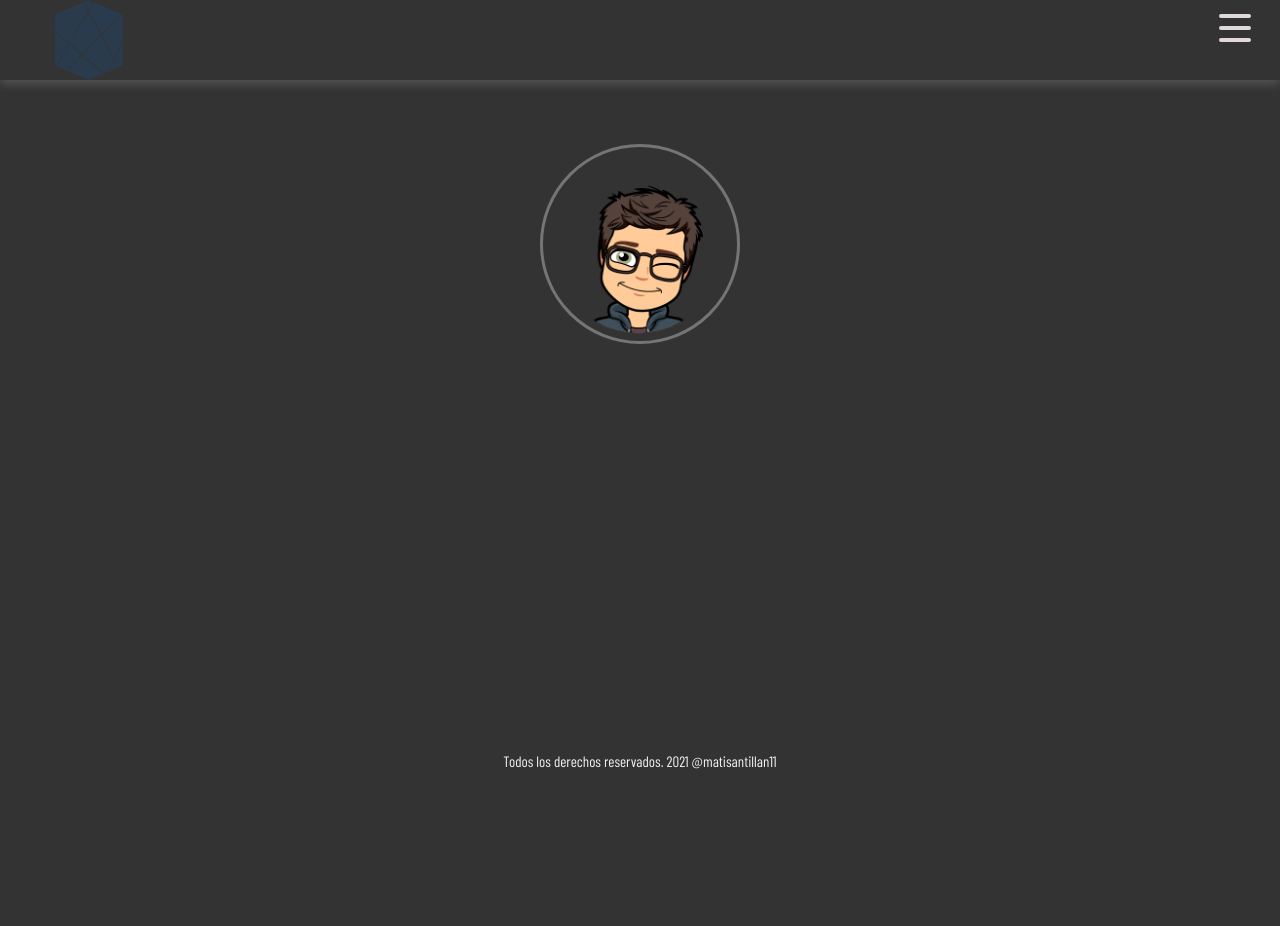
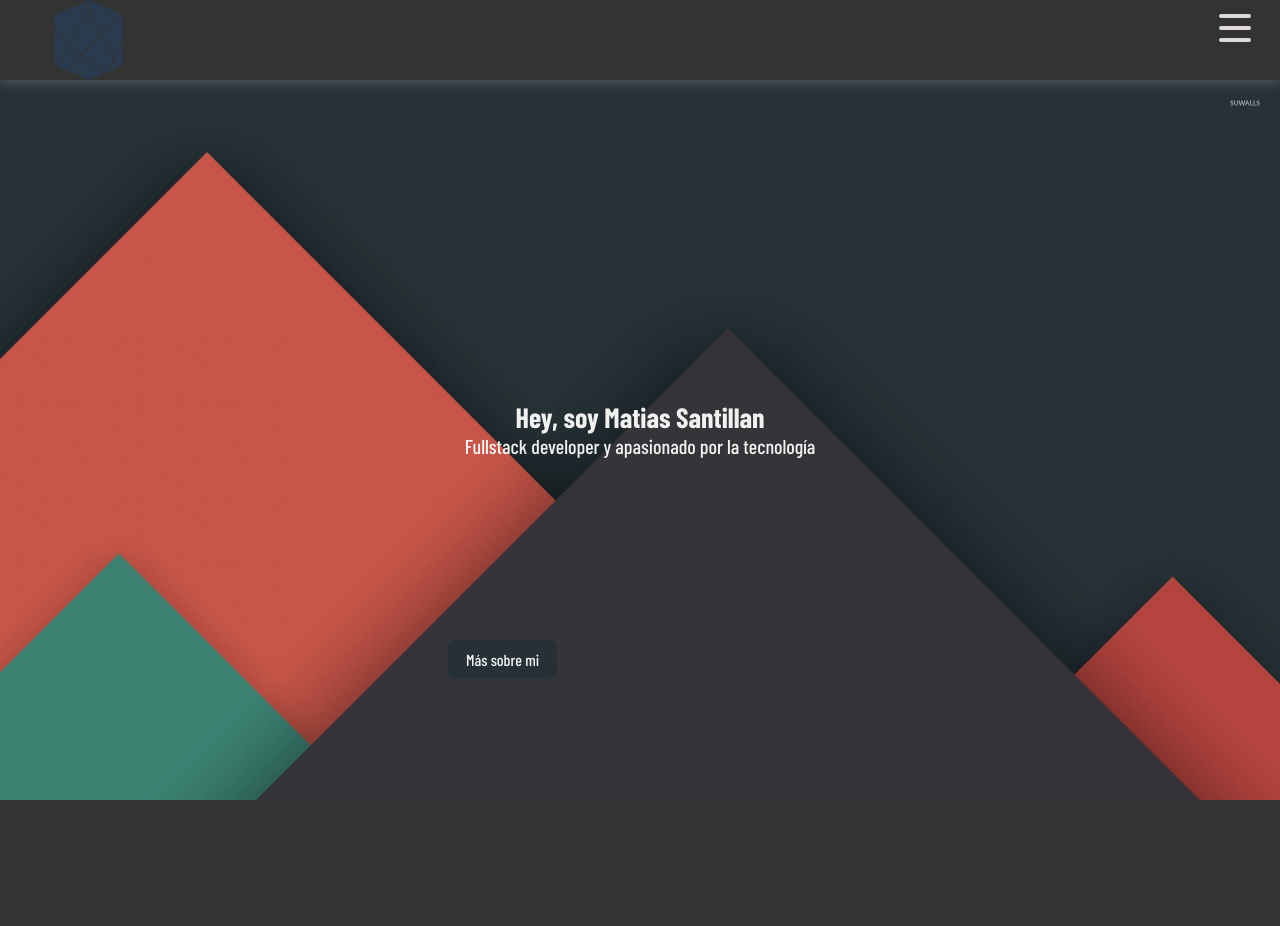
Before and after one commit to Matisantillan11/Portfolio, a React (Create React App) app: page / in a window 1280 px wide. Shown: the top 926 px of the page. Before the commit the page ends 800 px from the top, so only its background shows below. Built offline with nearby package versions, Linux system fonts and the light colour scheme; a web font is replaced by a local one.

Commit message:
working on about section

```diff
--- a/src/assets/styles/components/Footer.css
+++ b/src/assets/styles/components/Footer.css
@@ -1,13 +1,11 @@
 .footer_container {
-  position: absolute;
   bottom: 0;
   width: 100vw;
-  height: 2vh;
-  margin: 5% auto;
+  min-height: 2vh;
+  margin: 2.5% 0;
 }
 
 .footer_container .footer_text {
   font-size: 15px;
-  margin: 2.5% 0;
   text-align: center;
 }
--- a/src/assets/styles/containers/HomePage.css
+++ b/src/assets/styles/containers/HomePage.css
@@ -1,20 +1,50 @@
-.main_container {
-  margin-top: 2%;
-  height: 80vh;
-  display: flex;
-}
-.MyDescription_container {
-  width: 100%;
-  display: flex;
-  align-items: center;
+.home_page {
   margin-top: 10vh;
-  padding: 5% 0;
+  min-height: 80vh;
+  height: auto;
 }
 
-.MyDescription_container-image {
-  width: 200px;
-  height: 200px;
-  border: 3px solid #f1f1f159;
-  border-radius: 50%;
-  margin: auto;
+#hero {
+  width: 100%;
+  height: 90vh;
+  padding-top: 25%;
+  background: url("../../images/hero.jpg");
+  background-repeat: no-repeat;
+  background-size: cover;
 }
+
+.hero__text-container {
+  width: 100%;
+  text-align: center;
+  margin-bottom: 15%;
+}
+.hero__text-container .slogan {
+  font-size: 28px;
+  font-weight: bold;
+}
+
+.hero__text-container p {
+  font-size: 20px;
+  font-weight: 500;
+}
+
+.hero_toaction {
+  color: #f1f1f1;
+  font-weight: 500;
+  border: 2px solid #263137;
+  padding: 8px 16px;
+  margin: 15% 35%;
+  text-decoration: none;
+  border-radius: 8px;
+  background-color: #263137;
+}
+
+#about {
+  padding: 5%;
+}
+
+#about h2,
+#about p {
+  margin-top: 5%;
+  margin-left: 2%;
+}
--- a/src/containers/HomePage.jsx
+++ b/src/containers/HomePage.jsx
@@ -7,11 +7,27 @@ import '../assets/styles/containers/HomePage.css'
 
 export default () =>{
     return(
-        <div>
+        <div className="home_page">
             <Navbar/>
 
-            <div className="MyDescription_container">
-                <img className ="MyDescription_container-image" src={Me} alt="Matias Santillan"/>
+            <div id="hero">
+                <div className="hero__text-container">
+                    <h3 className="slogan">Hey, soy Matias Santillan</h3>
+                    <p>Fullstack developer y apasionado por la tecnología</p>
+                </div>
+
+                <a className="hero_toaction"href="">Más sobre mi</a>
+            </div>
+            <div id="about">
+
+                <h2 className="WhoIam_container-title">
+                    Quien soy?
+                </h2>
+                <p className="WhoIam_container-body">
+               Soy Desarrollador de Software que le encanta crear con tecnologías webs</p>
+
+
+
             </div>
 
         </div>
```
Also changed, not shown: src/assets/images/hero.jpg.
